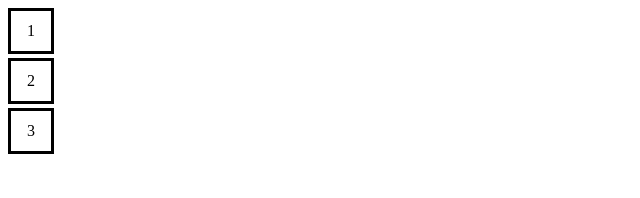
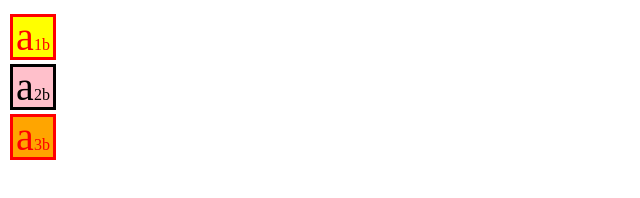
Before and after one commit to joirancosta/testeHtmlCss, a plain HTML site: page index5.html in a window 1280 px wide. Shown: the whole page, without its empty margins (0-640 px from the left). Drawn offline with Linux system fonts and the light colour scheme.

Commit message:
Pseduo classes e elementos

```diff
--- a/estilo/style2.css
+++ b/estilo/style2.css
@@ -1,3 +1,11 @@
+section{
+  border: 2px solid white;
+}
+
+section:has(div:hover) {
+  border: 2px solid blue;
+}
+
 div {
   width: 40px;
   height: 40px;
@@ -5,4 +13,43 @@ div {
   text-align: center;
   line-height: 250%;
   margin-top: 4px;
+  position: relative;
 }
+
+div:not(.nao) {
+  color: red;
+}
+
+div:nth-child(1) {
+  background-color: yellow;
+}
+
+div:nth-child(2) {
+  background-color: pink;
+}
+
+div:nth-child(3) {
+  background-color: orange;
+}
+
+div:hover {
+  background-color: green;
+}
+
+div::first-letter {
+  font-size: 40px;
+}
+
+div::before {
+  content: "a";
+  /* background-color: grey;
+  position: absolute;
+  height: 100%;
+  width: 5px;
+  top: 0;
+  left: 0; */
+}
+
+div::after {
+  content: "b";
+}
--- a/index5.html
+++ b/index5.html
@@ -9,7 +9,7 @@
 <body>
   <section>
     <div>1</div>
-    <div>2</div>
+    <div class="nao">2</div>
     <div>3</div>
   </section>
 </body>
```
